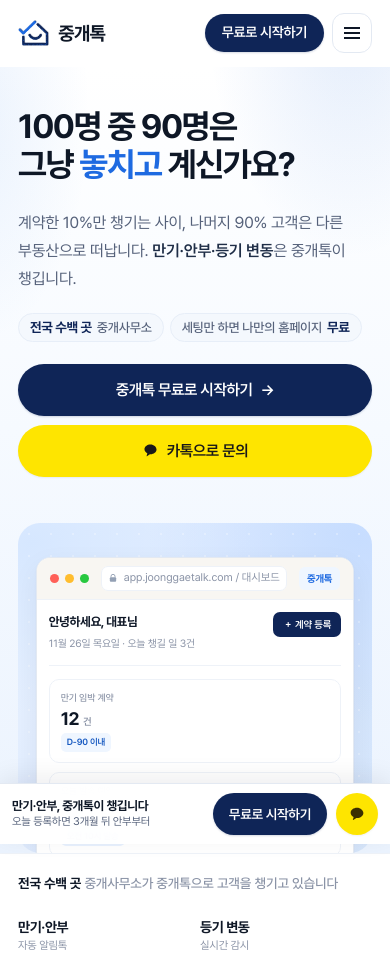
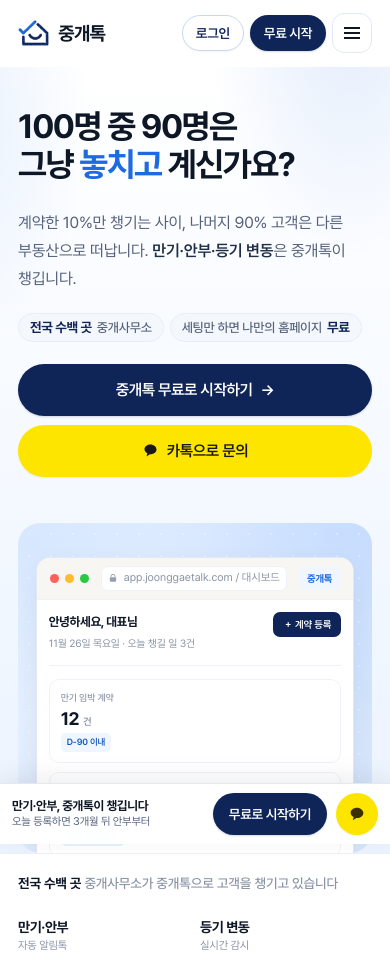
Before and after one commit to puppy2848-ctrl/joonggaetalk-home, a plain HTML site: page index.html in a window 390 px wide. Shown: the top 956 px of the page. Drawn offline with Linux system fonts and the light colour scheme.

Commit message:
Add top-header login button linking to app.joonggaetalk.com (PC + mobile)

```diff
--- a/index.html
+++ b/index.html
@@ -74,6 +74,9 @@ ul,ol{padding:0;list-style:none}
 .btn-kakao{background:var(--kakao);color:#191919;box-shadow:0 1px 2px rgba(17,21,27,.06)}
 .btn-kakao:hover{background:#FFF04D;box-shadow:0 10px 22px rgba(254,229,0,.45)}
 .btn-sm{height:38px;padding:0 16px;font-size:14px}
+.btn-login{background:#fff;border-color:#C9D8EC;color:var(--navy);box-shadow:0 1px 2px rgba(17,21,27,.04)}
+.btn-login:hover{background:#F5F9FF;border-color:var(--navy);color:var(--navy);box-shadow:0 8px 18px rgba(15,37,87,.10)}
+.lbl-short{display:none}
 .btn-md{height:46px;padding:0 22px;font-size:15px}
 .btn-lg{height:56px;padding:0 30px;font-size:16.5px}
 .link-txt{font-size:14.5px;font-weight:600;color:var(--sub);padding:8px 10px;border-radius:10px;display:inline-flex;align-items:center;gap:6px}
@@ -504,7 +507,11 @@ h2{font-size:clamp(26px,3.1vw,42px);line-height:1.26;font-weight:700;letter-spac
 }
 @media (max-width:420px){
   .wrap{padding:0 18px}
-  .hdr-in{padding:0 18px}
+  .hdr-in{padding:0 18px;gap:14px}
+  .hdr-cta{gap:6px}
+  .hdr-cta .btn-sm{height:36px;padding:0 13px;font-size:13.5px}
+  .lbl-full{display:none}
+  .lbl-short{display:inline}
   .kpis{grid-template-columns:1fr}
   .kpi:nth-child(3){display:block}
   .visual{height:330px}
@@ -540,7 +547,8 @@ h2{font-size:clamp(26px,3.1vw,42px);line-height:1.26;font-weight:700;letter-spac
     </nav>
     <div class="hdr-cta">
       <a class="link-txt" href="https://pf.kakao.com/_gbXRX/chat">카톡 문의 <span class="arrow" aria-hidden="true">→</span></a>
-      <a class="btn btn-navy btn-sm" href="https://app.joonggaetalk.com">무료로 시작하기</a>
+      <a class="btn btn-login btn-sm" href="https://app.joonggaetalk.com" target="_blank" rel="noopener">로그인</a>
+      <a class="btn btn-navy btn-sm" href="https://app.joonggaetalk.com"><span class="lbl-full">무료로 시작하기</span><span class="lbl-short">무료 시작</span></a>
       <button class="nav-toggle" type="button" id="navToggle" aria-label="메뉴 열기" aria-expanded="false"><span></span></button>
     </div>
   </div>
```
